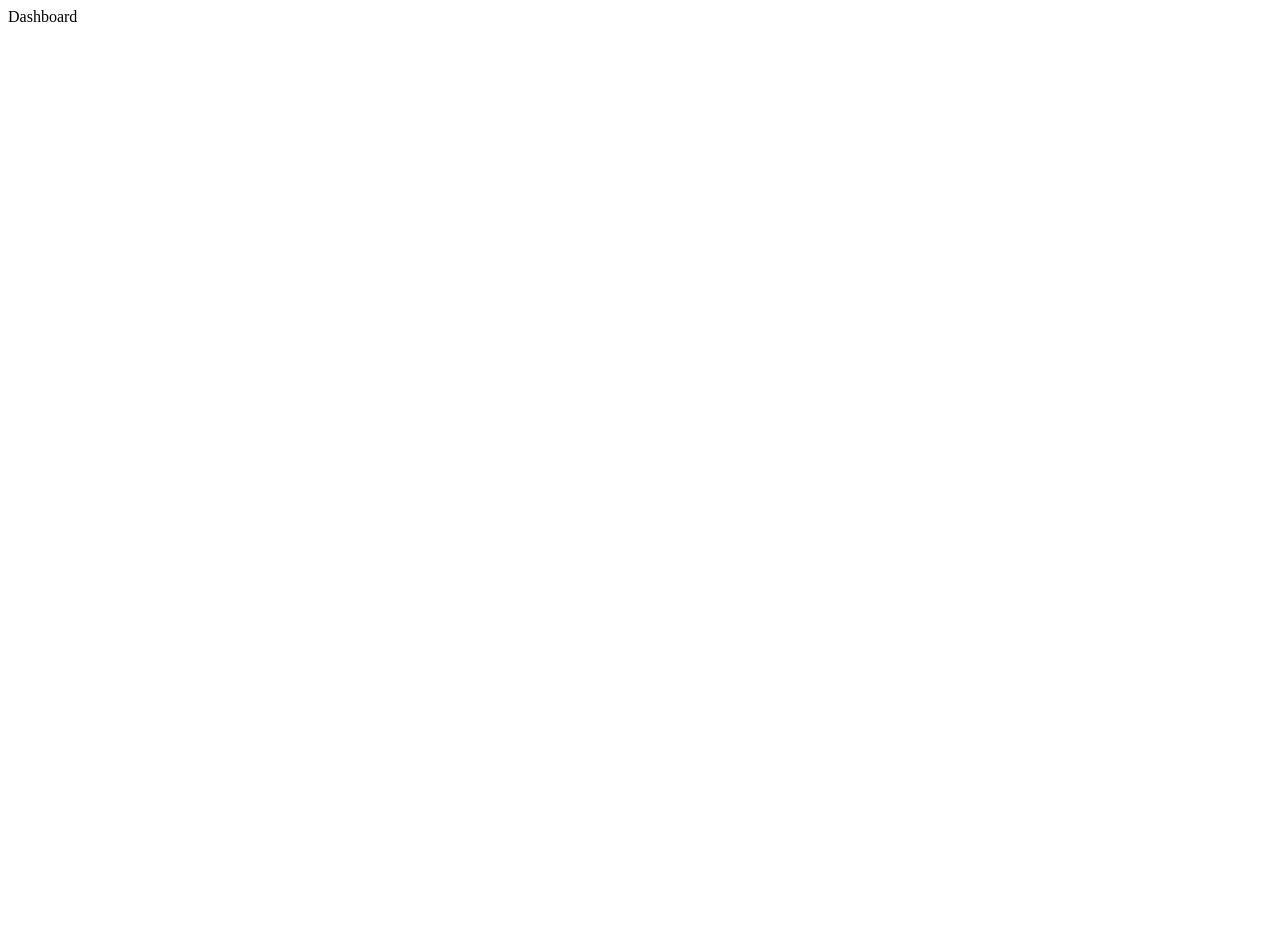
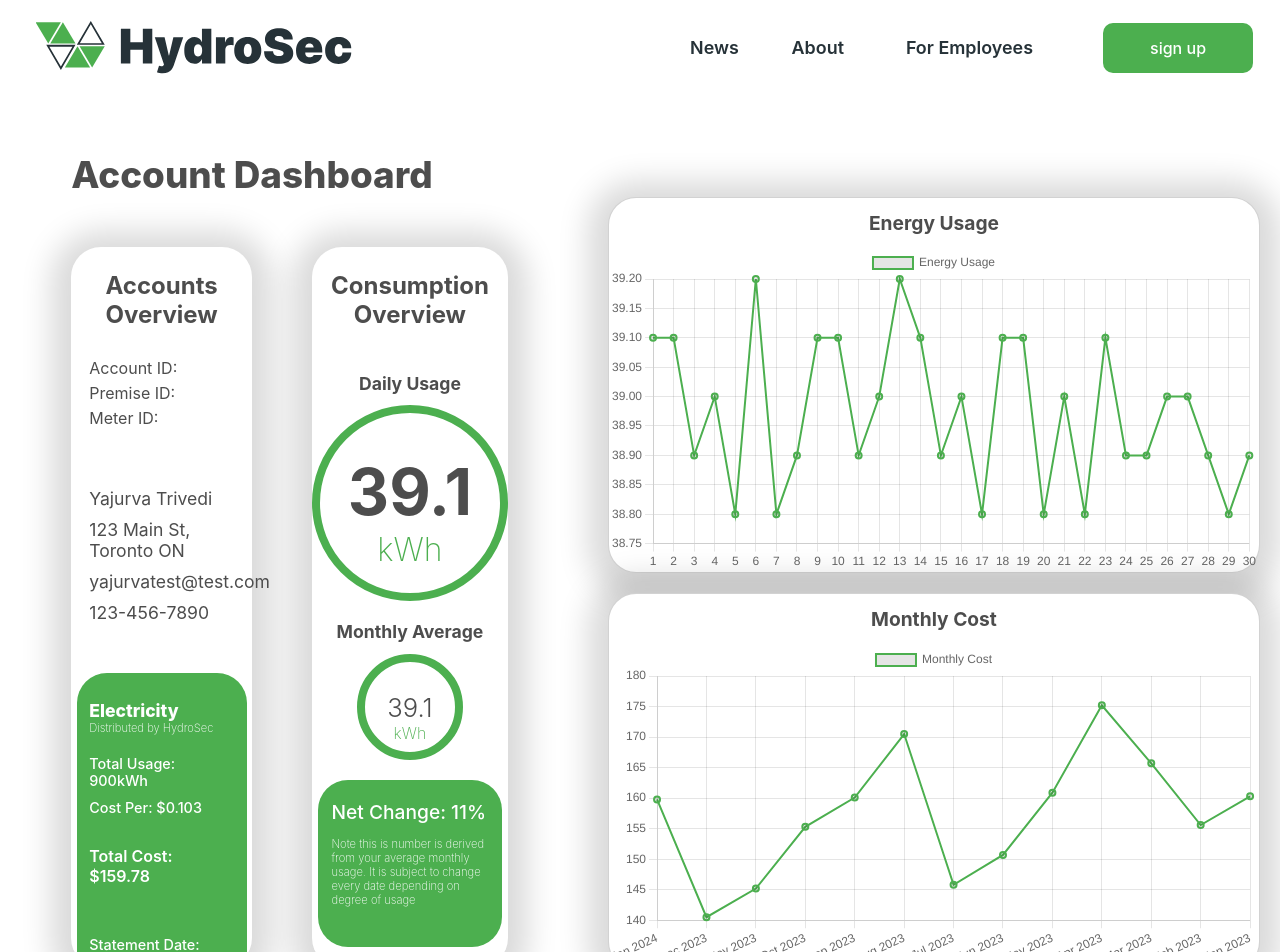
Before and after one commit to yaj-23/HydroSec-Capstone, a React (Create React App) app: page /dashboard in a window 1280 px wide. Shown: the top 952 px of the page. Before the commit the page ends 800 px from the top, so only its background shows below. Built offline with nearby package versions, Linux system fonts and the light colour scheme.

Commit message:
frontnend implementation of dashboard

```diff
--- a/src/pages/dashboard.css
+++ b/src/pages/dashboard.css
@@ -0,0 +1,236 @@
+.dashboard{
+    display: flex;
+    flex-direction: column;
+    margin-top: 5vh;
+}
+
+.dashboard-text{
+    display: flex;
+    flex-direction: column;
+    font-family: "Inter";
+    font-weight: 800;
+    color: #4D4D4D;
+    font-size: 2.3rem;
+    margin-left: 5%;
+    margin-bottom: 50px;
+}
+
+.dash-layers{
+    display: flex;
+    flex-direction: row;
+    margin-left: 5%;
+    margin-right: 5%;
+}
+
+.dash-layer1{
+    display: flex;
+    flex-direction: column;
+    width: 283px;
+    height: 721px;
+    background: white;
+    box-shadow: 0px 4px 29.700000762939453px 20px rgba(0, 0, 0, 0.15);
+    text-align: center;
+    border-radius: 30px;
+    margin-right: 60px;
+}
+
+.layer-headertext{
+    font-family: "Inter";
+    font-weight: 700;
+    color: #4D4D4D;
+    font-size: 1.5rem;
+}
+
+.id-layers{
+    display: flex;
+    flex-direction: column;
+    text-align: start;
+    margin-left: 10%;
+    margin-right: 10%;
+    font-family: "Inter";
+    font-weight: 400;
+    color: #4D4D4D;
+    font-size: 1rem;
+
+}
+.id-layers p1 {
+    margin-top: 5px;
+}
+
+.personal-info{
+    margin-top: 50px;
+    display: flex;
+    flex-direction: column;
+    text-align: start;
+    margin-left: 10%;
+    margin-right: 10%;
+    font-family: "Inter";
+    font-weight: 400;
+    color: #4D4D4D;
+    font-size: 1.1rem;
+}
+.personal-info p1 {
+    margin-top: 10px;
+}
+
+.usage-payments{
+    background-color: #4CAF4F;
+    border-radius: 30px;
+    margin-top: 50px;
+    text-align: start;
+    display: flex;
+    flex-direction: column;
+    padding-top: 10px;
+    margin-left: 3%;
+    margin-right: 3%;
+    padding-left: 7%;
+    padding-right: 7%;
+    padding-bottom: 20px;
+}
+
+.usage-payments h3{
+    margin-bottom: 0;
+    color: white;
+    font-family: "Inter";
+    font-weight: 800;
+    font-size: 1.1rem;
+}
+.usage-payments p1{
+    color: white;
+    font-family: "Inter";
+    font-weight: 600;
+    font-size: 1rem;
+    margin-bottom: 50px;
+    margin-top: 20px;
+
+}
+
+.usage-payments p2{
+    color: white;
+    font-family: "Inter";
+    font-weight: 500;
+    font-size: 0.9rem;
+    margin-bottom: 10px;
+}
+
+.usage-payments p3{
+    color: white;
+    font-family: "Inter";
+    font-weight: 200;
+    font-size: 0.7rem;
+    margin-bottom: 20px;
+}
+
+.dash-layer2{
+    display: flex;
+    flex-direction: column;
+    width: 300px;
+    height: 721px;
+    background: white;
+    box-shadow: 0px 4px 29.700000762939453px 20px rgba(0, 0, 0, 0.15);
+    text-align: center;
+    border-radius: 30px;
+    align-items: center;
+    margin-right: 100px;
+
+}
+.dash-layer2 h1{
+    margin-top: 20px;
+    font-family: "Inter";
+    font-weight: 700;
+    color: #4D4D4D;
+    font-size: 1.1rem;
+}
+.usage-container{
+    height: 180px;
+    width: 180px;
+    border-radius: 9999px;
+    border: 8px #4CAF4F solid;
+}
+.usage-container h1{
+    font-family: "Inter";
+    font-weight: 700;
+    color: #4D4D4D;
+    font-size: 4rem;
+    margin-top: 40px;
+    margin-bottom: 0;
+}
+.usage-container p3{
+    font-family: "Inter";
+    color: #4CAF4F;
+    font-size: 2rem;
+    font-weight: 200;
+}
+
+.avg-usage-container{
+    height: 90px;
+    width: 90px;
+    border-radius: 9999px;
+    border: 8px #4CAF4F solid;
+}
+
+.avg-usage-container h1{
+    margin-top: 30px;
+    margin-bottom: 0;
+    font-family: "Inter";
+    font-weight: 300;
+    color: #4D4D4D;
+    font-size: 1.6rem;
+}
+
+.avg-usage-container p3{
+    font-family: "Inter";
+    color: #4CAF4F;
+    font-size: 1rem;
+    font-weight: 200;
+}
+
+.change-container{
+    margin-top: 20px;
+    background-color: #4CAF4F;
+    border-radius: 30px;
+    text-align: start;
+    display: flex;
+    flex-direction: column;
+    margin-left: 3%;
+    margin-right: 3%;
+    padding-left: 7%;
+    padding-right: 7%;
+    padding-bottom: 20px;
+}
+.change-container h1{
+    font-family: "Inter";
+    color: white;
+    font-size: 1.2rem;
+    font-weight: 500;
+}
+
+.change-container p2{
+    color: white;
+    font-family: "Inter";
+    font-weight: 200;
+    font-size: 0.7rem;
+    margin-bottom: 20px;
+}
+
+.dash-layer3{
+    display: flex;
+    flex-direction: column;
+    text-align: center;
+    margin-top: -50px;
+}
+.dash-layer-top{
+    background: white;
+    box-shadow: 0px 4px 29.700000762939453px 20px rgba(0, 0, 0, 0.15);
+    border-radius: 28px;
+    border: 1px rgba(77, 77, 77, 0.25) solid;
+    min-width: 650px;
+    max-width: 800px;
+    margin-bottom: 20px;
+}
+.dash-layer-top h1{
+    font-family: "Inter";
+    color: #4D4D4D;
+    font-size: 1.2rem;
+    font-weight: 700;
+}
--- a/src/pages/dashboard.js
+++ b/src/pages/dashboard.js
@@ -2,10 +2,18 @@ import React, { useState, useEffect, useRef } from "react";
 import './dashboard.css'
 import { useUser } from '../UserSession'
 import { useNavigate } from 'react-router-dom';
+import dailyUsageData from './components/test-data/dailyUsageDaata';
+import monthCostData from './components/test-data/monthCostData';
+import DailyUsageLineChart from "./components/chart/chart";
+import MonthlyCostLineChart from "./components/chart/monthlychart";
+import Navbar from "./components/nav";
 
 export default function Dashboard() {
     const {user ,setLoggedUser, isAdmin, setAdminStatus} = useUser();
     const navigate = useNavigate();
+
+    const testData = dailyUsageData;
+    const test2Data = monthCostData;
 
     if (user == null) {
         navigate('/');
@@ -19,11 +27,72 @@ export default function Dashboard() {
 
     return(
     <>
-        <div>
-            Dashboard
+        <Navbar/>
+        <div className='dashboard'>
+            <h1 className='dashboard-text'>Account Dashboard</h1>
+
+            <div className='dash-layers'>
+                <div className="dash-layer1">
+                    <h3 className="layer-headertext">Accounts Overview</h3>
+                    <div className='id-layers'>
+                        <p1 className='layer-small'>Account ID:</p1>
+                        <p1 className='layer-small'>Premise ID:</p1>
+                        <p1 className='layer-small'>Meter ID:</p1>
+                    </div>
+                    <div className='personal-info'>
+                        <p1>Yajurva Trivedi</p1>
+                        <p1>123 Main St, Toronto ON</p1>
+                        <p1>yajurvatest@test.com</p1>
+                        <p1>123-456-7890</p1>
+                    </div>
+                    <div className='usage-payments'>
+                        <h3>Electricity</h3>
+                        <p3>Distributed by HydroSec</p3>
+                        <p2>Total Usage: 900kWh</p2>
+                        <p2>Cost Per: $0.103</p2>
+                        <p1>Total Cost: $159.78</p1>
+                        <p2>Statement Date: 1/1/2024</p2>
+                        <p2>Payment Due On: 1/18/2024</p2>
+                    </div>
+                </div>
+
+                <div className="dash-layer2">
+                    <h3 className="layer-headertext">Consumption Overview</h3>
+                    <h1>Daily Usage</h1>
+                    <div className="usage-container">
+                        <h1>39.1</h1>
+                        <p3>kWh</p3>
+                    </div>
+                    <h1>Monthly Average</h1>
+                    <div className="avg-usage-container">
+                        <h1>39.1</h1>
+                        <p3>kWh</p3>
+                    </div>
+                    <div className="change-container">
+                        <h1>Net Change:  11%</h1>
+                        <p2>Note this is number is derived from your average monthly usage. It is subject to change every date depending on degree of usage</p2>
+                    </div>
+                </div>
+
+                <div className="dash-layer3">
+                    <div className='dash-layer-top'>
+                        <h1>Energy Usage</h1>
+                        <DailyUsageLineChart data={testData} />
+                    </div>
+
+                    <div className='dash-layer-top'>
+                        <h1>Monthly Cost</h1>
+                        <MonthlyCostLineChart data={test2Data} />
+                    </div>
+                </div>
+            </div>
         </div>
-        <h1>{user}</h1>
-        { user != null && (<button  onClick={handleLogOut}>log out</button>)}
+
+
+
+        {/* Used for verifying if user is not null          */}
+        {/* <h1>{user}</h1>
+        { user != null && (<button  onClick={handleLogOut}>log out</button>)} */}
 
     </>
     )
--- a/src/pages/homepage.css
+++ b/src/pages/homepage.css
@@ -13,7 +13,6 @@
     color: #4D4D4D;
     font-size: 2.4rem;
     margin-left: 5%;
-
 }
 
 .different-color{
@@ -68,7 +67,3 @@
 .cards > *:not(:last-child) {
     margin-right: 50px; /* Adjust the value as needed */
 }
-
-.test{
-    max-width: 600px;
-}
```
Also changed, not shown: 1 other file (tests, documents, lock files or other folders).
